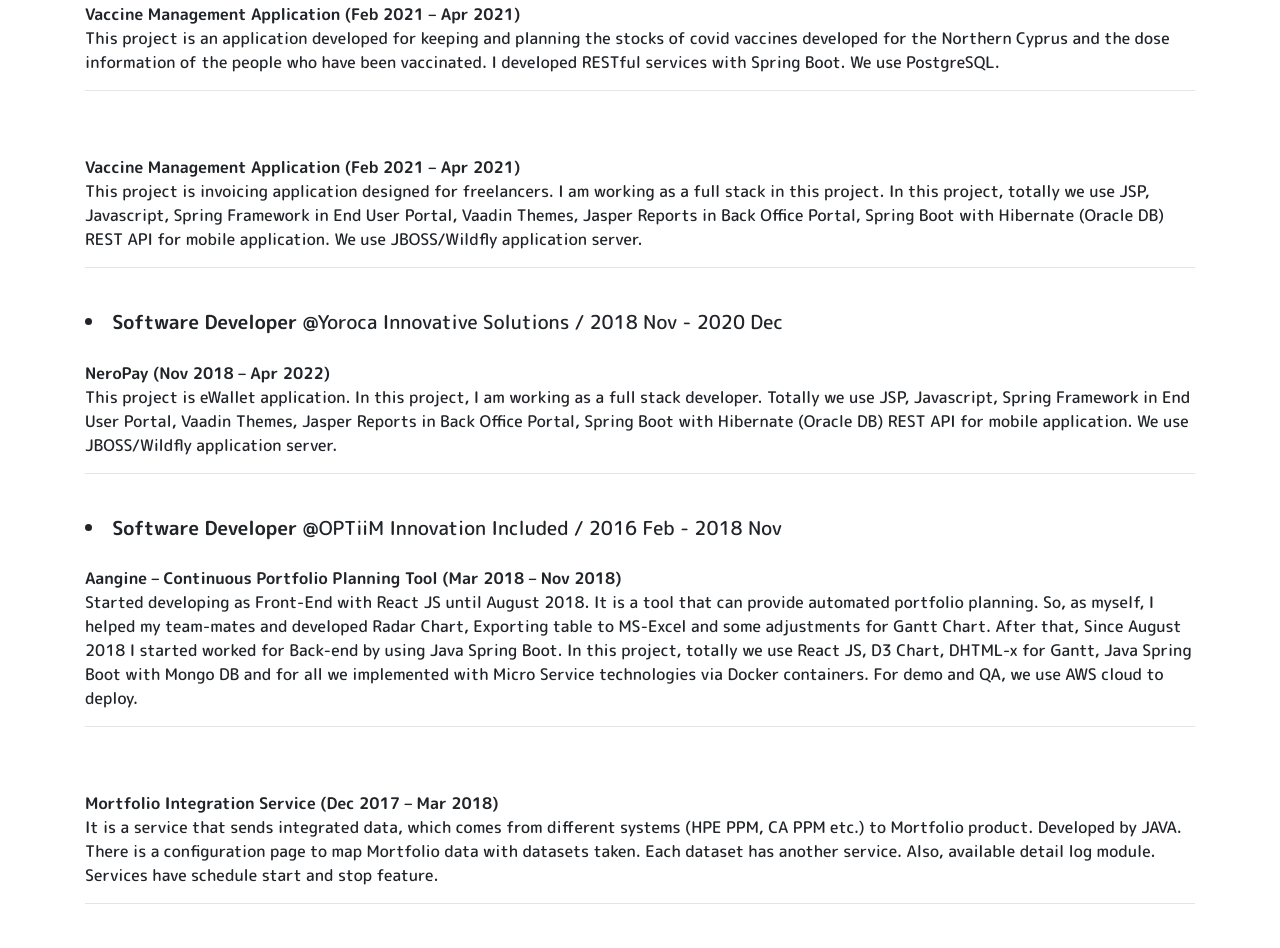
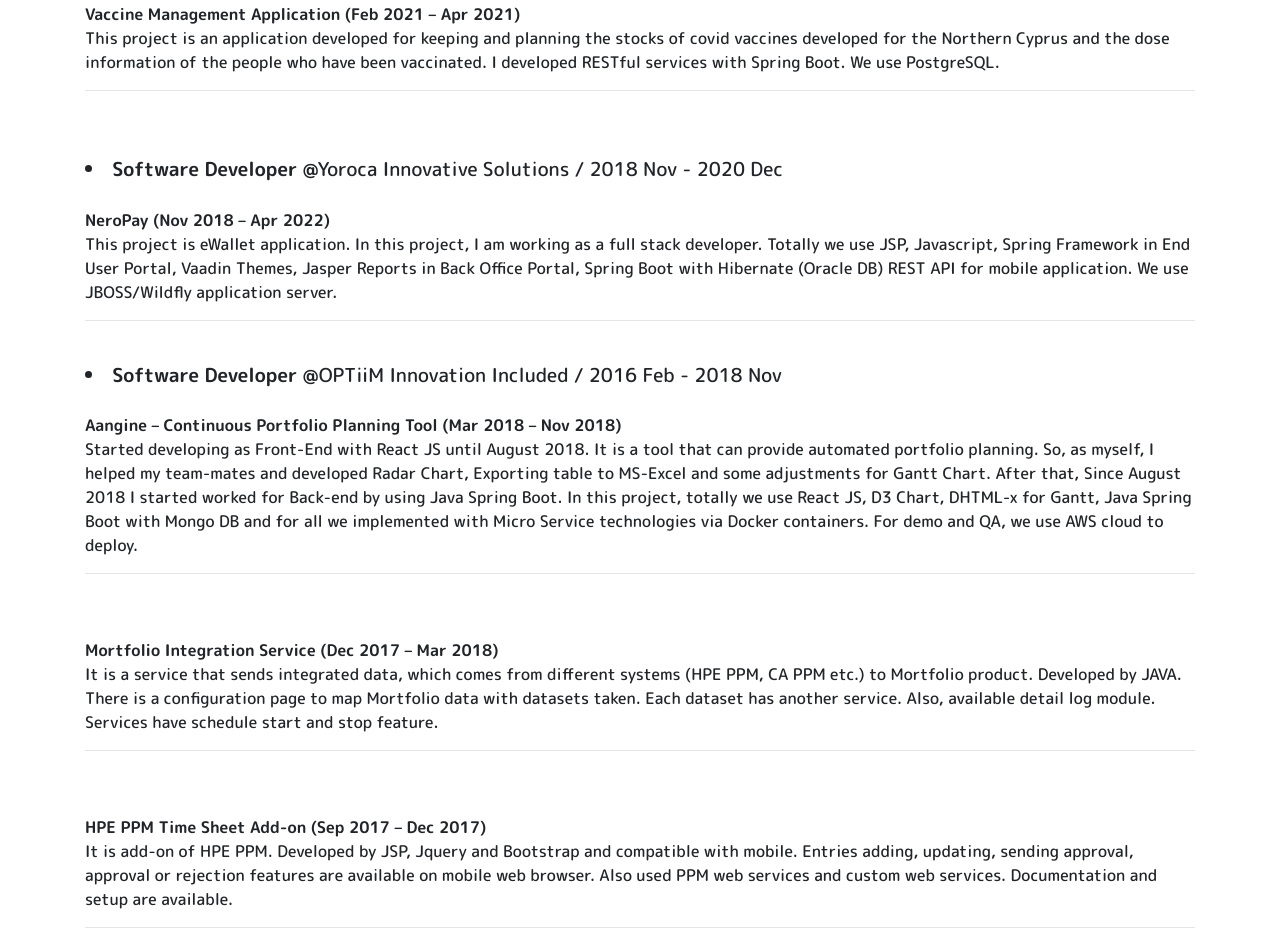
Before and after one commit to benguozcan/benguozcan.github.io, a plain HTML site: page index.html in a window 1280 px wide. Shown: the part 1739-2687 px from the top of the page. Drawn offline with Linux system fonts and the light colour scheme.

Commit message:
Updated CV

```diff
--- a/index.html
+++ b/index.html
@@ -163,17 +163,6 @@
         <hr />
         <br />
         <br />
-        <strong>Vaccine Management Application (Feb 2021 – Apr 2021)</strong>
-        <p>
-          This project is invoicing application designed for freelancers. I am
-          working as a full stack in this project. In this project, totally we
-          use JSP, Javascript, Spring Framework in End User Portal, Vaadin
-          Themes, Jasper Reports in Back Office Portal, Spring Boot with
-          Hibernate (Oracle DB) REST API for mobile application. We use
-          JBOSS/Wildfly application server.
-        </p>
-        <hr />
-        <br />
         <li style="font-size: larger">
           <strong>Software Developer </strong>@Yoroca Innovative Solutions /
           2018 Nov - 2020 Dec
```
